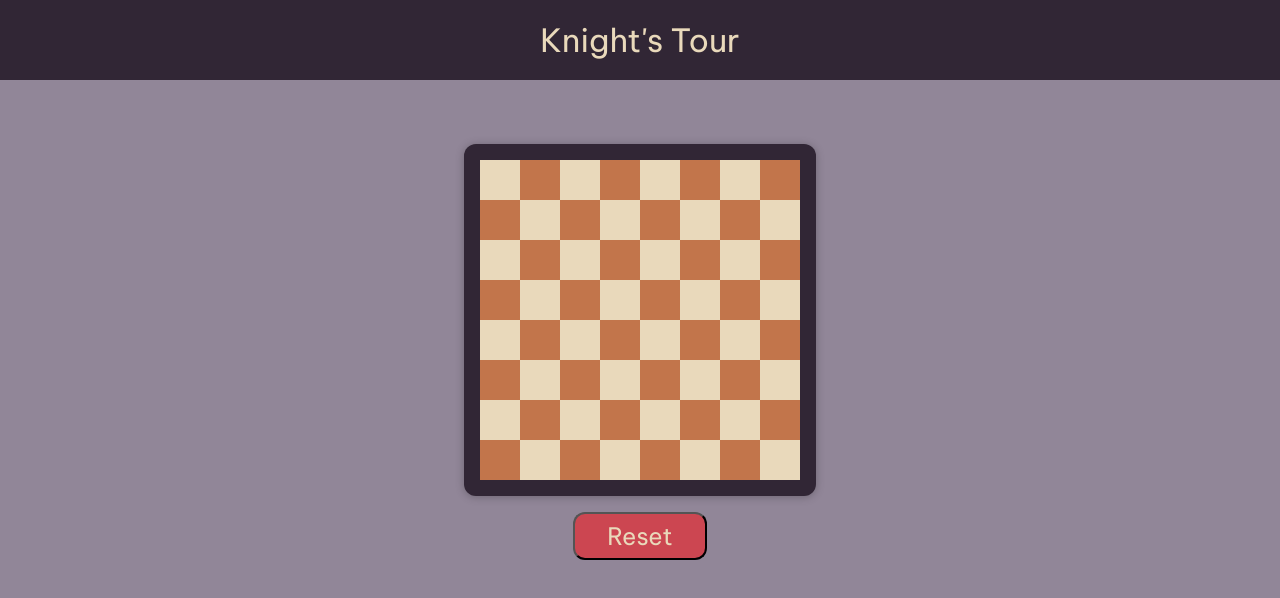
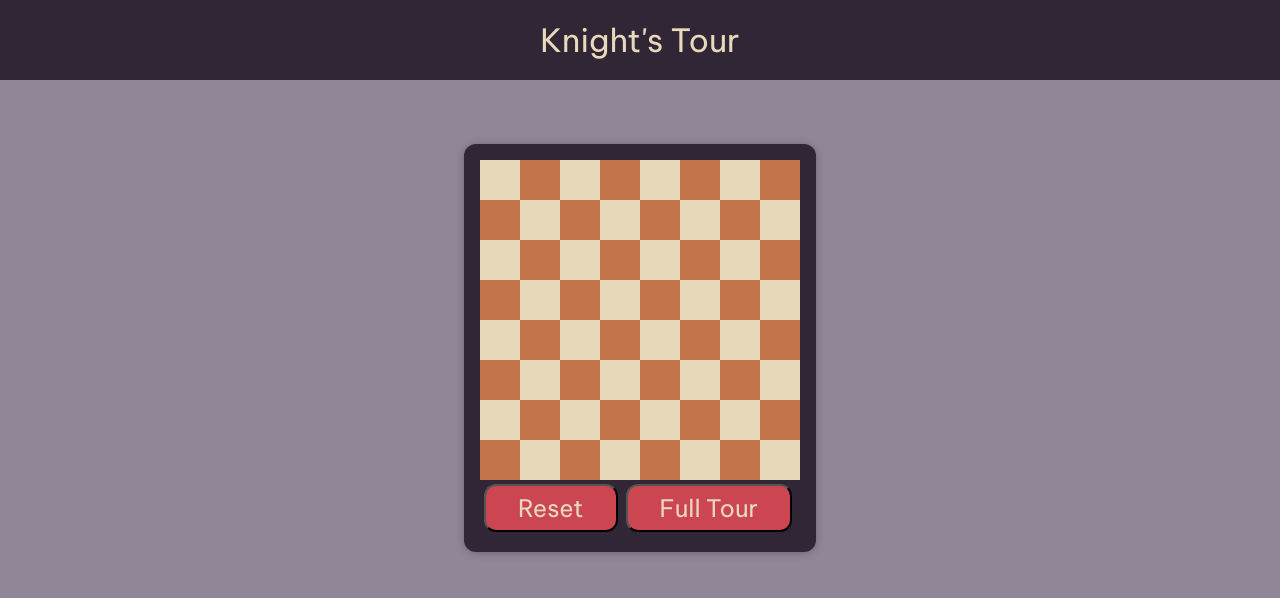
Before and after one commit to colonelcandycorn/knights-tour, a React (Create React App) app: page / in a window 1280 px wide. Shown: the top 598 px of the page. Built offline with nearby package versions, Linux system fonts and the light colour scheme; the HTML template or start-up script is replaced by a standard one.

Commit message:
Implement A Full Tour Button
It took a significant amount of time to get the Full Tour button
working. I ended up relocating the buttons to be inside of the Board
 div. This solved a lot of the problems. But I needed to change the
variable inside of Board to use the useRef hook.

```diff
--- a/src/App.js
+++ b/src/App.js
@@ -5,7 +5,7 @@ import Board from "./components/Board/Board";
 import styled from "styled-components";
 import ResetButton from "./components/UI/ResetButton";
 import {useState} from "react";
-import FullTour from "./components/Knight/FullTour";
+import FullTourButton from "./components/UI/FullTourButton";
 
 const CenteredDiv = styled.div`
     display: flex;
@@ -17,20 +17,22 @@ const CenteredDiv = styled.div`
 `
 
 function App() {
-    FullTour(21);
     const[boardKey, setBoardKey] = useState(1);
-    const siblingResetHandler = () => {
+
+    const resetHandler = () => {
         setBoardKey(prevState => ++prevState); // by incrementing the key we force it to generate a new, blank board
     }
+
+
+
 
   return (
     <div className="App">
       <Header />
         <CenteredDiv>
             <Card>
-                <Board key={boardKey} />
+                <Board key={boardKey} onResetClick={resetHandler}/>
             </Card>
-            <ResetButton onReset={siblingResetHandler}/>
         </CenteredDiv>
     </div>
   );
--- a/src/components/Board/Board.js
+++ b/src/components/Board/Board.js
@@ -1,7 +1,10 @@
 import styled from "styled-components";
 import BoardTiles from "./BoardTiles";
-import {useState} from "react";
+import {useRef, useState} from "react";
 import Tour from "../Knight/Tour";
+import FullTour from "../Knight/FullTour";
+import ResetButton from "../UI/ResetButton";
+import FullTourButton from "../UI/FullTourButton";
 
 const StyledBoard = styled.div `
     display: grid;
@@ -9,56 +12,83 @@ const StyledBoard = styled.div `
     cursor: pointer;
 `
 
-const Board = () => {
-    let isKnightPlaced = false; // the knight can be placed once so that we know where to start Tour function
-    let knightLocation = null;
-    let isLocationPicked = false; // This is arbitrary, but it prevents the user from running tour back to back times
+const Board = (props) => {
+    const isKnightPlaced = useRef(false); // the knight can be placed once so that we know where to start Tour function
+    const knightLocation = useRef(null);
+    const isLocationPicked = useRef(false); // This is arbitrary, but it prevents the user from running tour back to back times
+
+    const generateNewBoard = ()=> {
+        let tileArray = []
+
+        for (let i = 0; i < 64; ++i) {
+            tileArray.push(<BoardTiles key={i} color={i} knight={''} onTileClick={tileClickHandler} />);
+        }
+        return tileArray;
+    }
+    const generateTourBoard = (tourArray) => {
+        let tileArray = generateNewBoard();
+        let count = 1;
+        while (tourArray.length > 1) {
+            let index = tourArray.shift();
+            tileArray[index] = <BoardTiles key={index} color={index} knight={count++} onTileClick={tileClickHandler} />;
+        }
+        tileArray[tourArray[0]] = <BoardTiles key={tourArray[0]} color={tourArray[0]} knight={'♞'} onTileClick={tileClickHandler}/>;
+        setTiles(tileArray);
+    }
+
+    //Reset is handled in App.js
+    const resetHandler = () => {
+        props.onResetClick();
+    }
+
+    /* Full Tour is a modified version of my Tour function
+    *  I use the findValidChildren function to find children and
+    *  to facilitate figuring out valid grandchildren of a current
+    *  node. The tour picks its next location based on its child
+    *  node with the least children. If there are ties, it picks the
+    *  last child with the least amount of children. This function
+    *  fails to find a complete tour on several tiles (24, 49...)
+    *  I am not currently sure of where the failure lies on those tiles.
+     */
+    const fullTourHandler = () => {
+       generateTourBoard(FullTour(knightLocation.current));
+    }
 
     const tileClickHandler = (index) => {
-        if (!isKnightPlaced) {
+        if (!isKnightPlaced.current) {
             setTiles(prevState => {
                 const prevArray = [...prevState];
                 prevArray[index] = <BoardTiles key={index} color={index} knight={'♞'} onTileClick={tileClickHandler}/>
-                knightLocation = index;
+                knightLocation.current = index;
                 return prevArray;
             })
 
-            isKnightPlaced = true;
-        } else if (!isLocationPicked) {
+            isKnightPlaced.current = true;
+        } else if (!isLocationPicked.current) {
             /* Tour is a function that performs BFS to find the shortest path between two points on our board.
             * It accepts a starting and an ending location, and it will return an array of ints that represents
             * the path we need to take to get to our destination.*/
-            let tourArray = Tour(knightLocation, index)
-            let count = 1;
             /*
             * As opposed to updating the tiles array inside setTiles with prevState, I decided to do this outside
             * because when updating with prevState I was unable to set a tile's text content with variables like count
             */
-            while (tourArray.length > 1) {
-                let index = tourArray.shift();
-                tiles[index] = <BoardTiles key={index} color={index} knight={count++} onTileClick={tileClickHandler} />;
-            }
-            tiles[tourArray[0]] = <BoardTiles key={tourArray[0]} color={tourArray[0]} knight={'♞'} onTileClick={tileClickHandler}/>;
-            knightLocation = tourArray[0];
-            setTiles(tiles);
-            isLocationPicked = true;
+            generateTourBoard(Tour(knightLocation.current, index))
+            knightLocation.current = index;
+            isLocationPicked.current = true;
         }
 
     }
 
-    const tileArray = []
-
-    // Generation of blank board
-    for (let i = 0; i < 64; ++i) {
-        tileArray.push(<BoardTiles key={i} color={i} knight={''} onTileClick={tileClickHandler} />);
-    }
-
-    const [tiles, setTiles] = useState(tileArray);
+    const [tiles, setTiles] = useState(generateNewBoard());
 
     return (
-        <StyledBoard>
-            {tiles}
-        </StyledBoard>
+        <div>
+            <StyledBoard>
+                {tiles}
+            </StyledBoard>
+            <ResetButton  onReset={resetHandler}/>
+            <FullTourButton onFullTourClick={fullTourHandler}/>
+        </div>
     )
 };
 
--- a/src/components/Knight/FindValidChildren.js
+++ b/src/components/Knight/FindValidChildren.js
@@ -8,7 +8,6 @@ const FindValidChildren = (pos, alreadyVisited) => {
 
         validChildren.push(child);
     }
-    console.log("children of possible next pos " + pos + " are " + validChildren)
     return validChildren;
 }
 
--- a/src/components/Knight/FullTour.js
+++ b/src/components/Knight/FullTour.js
@@ -1,5 +1,4 @@
 import FindValidChildren from "./FindValidChildren";
-import FindChildren from "./FindChildren";
 
 const FullTour = (start) => {
     let currentPos = start;
@@ -16,25 +15,27 @@ const FullTour = (start) => {
         currentPos = nextPos;
         let minChildren = 66;
         visited[currentPos] = 1;
-        console.log("before valid children")
-        console.log("children of current Pos, " + currentPos + ", are" +  FindChildren(currentPos));
         children = FindValidChildren(currentPos, visited);
 
         for (let i = 0; i < children.length; ++i) {
-            console.log("before 2nd valid children")
             grandChildren[i] = FindValidChildren(children[i], visited);
             let len = grandChildren[i].length;
             if (len <= minChildren) {
                 nextPos = children[i];
                 minChildren = len;
-                console.log("min children of " + children[i] + " is " + len );
             }
         }
         if (nextPos !== currentPos) parent[nextPos] = currentPos;
-        console.log("moving to " + nextPos);
     } while (nextPos !== currentPos)
 
-    console.log(parent);
+    while (currentPos !== start) {
+        path.push(currentPos);
+        currentPos = parent[currentPos];
+    }
+
+    path.push(start);
+
+    return path.reverse();
 }
 
 export default FullTour
--- a/src/components/UI/FullTourButton.js
+++ b/src/components/UI/FullTourButton.js
@@ -1,9 +1,12 @@
+import StyledButton from "./StyledButton";
+
 const FullTourButton = (props) => {
     const fullTourHandler = () => {
         console.log('full tour')
+        props.onFullTourClick();
     };
     return (
-        <button type={"submit"} onClick={fullTourHandler}>Reset</button>
+        <StyledButton type={"submit"} onClick={fullTourHandler}>Full Tour</StyledButton>
     );
 };
 export default FullTourButton;
--- a/src/components/UI/ResetButton.js
+++ b/src/components/UI/ResetButton.js
@@ -1,13 +1,5 @@
-import styled from "styled-components";
+import StyledButton from "./StyledButton";
 
-
-const StyledButton =styled.button`
-    background-color: #CC4651;
-    color: #e9d9bb;
-    padding: .25rem 2rem;
-    font-size: 1.5rem;
-    border-radius: 12px;
-`;
 const ResetButton = (props) => {
     const resetHandler = () => {
         console.log('reset')
--- /dev/null
+++ b/src/components/UI/StyledButton.js
@@ -0,0 +1,13 @@
+import styled from "styled-components";
+
+
+const StyledButton =styled.button`
+    background-color: #CC4651;
+    color: #e9d9bb;
+    padding: .25rem 2rem;
+    font-size: 1.5rem;
+    border-radius: 12px;
+    margin: .25rem;
+`;
+
+export default StyledButton;
```
